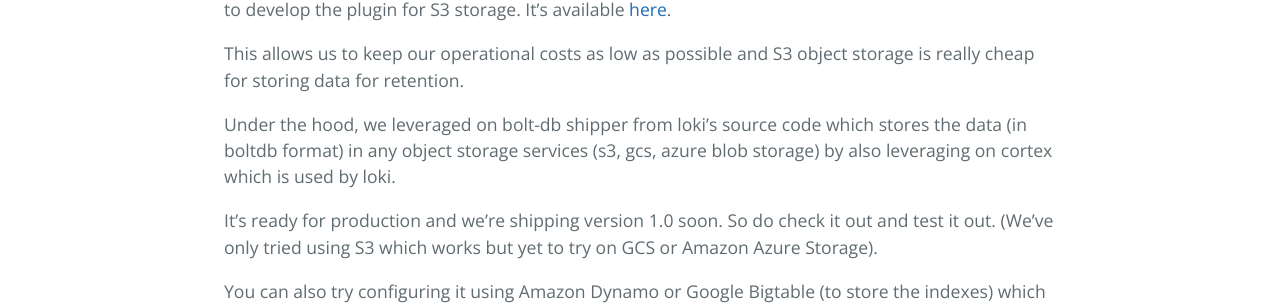
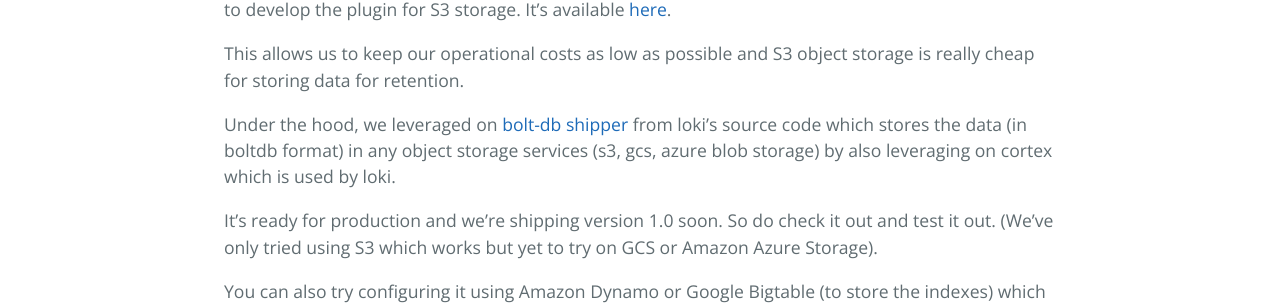
Before and after one commit to muhammadn/muhammadn.github.io, a Jekyll site: the page built from _posts/2021-04-24-jaeger-with-s3-storage.md, in a window 1280 px wide. Shown: the part 810-1117 px from the top of the page. Built offline with Jekyll 4.4.1, drawn with Linux system fonts in a browser that asks for light colours; part of the change alters nothing that is shown.

```diff
--- a/_posts/2021-04-24-jaeger-with-s3-storage.md
+++ b/_posts/2021-04-24-jaeger-with-s3-storage.md
@@ -18,7 +18,7 @@ Since Jaeger supports "plugins" using Hashicorp's `go-plugin`, i and my team dec
 
 This allows us to keep our operational costs as low as possible and S3 object storage is really cheap for storing data for retention.
 
-Under the hood, we leveraged on bolt-db shipper from loki's source code which stores the data (in boltdb format) in any object storage services (s3, gcs, azure blob storage) by also leveraging on cortex which is used by loki.
+Under the hood, we leveraged on [bolt-db shipper](https://grafana.com/docs/loki/latest/operations/storage/boltdb-shipper) from loki's source code which stores the data (in boltdb format) in any object storage services (s3, gcs, azure blob storage) by also leveraging on cortex which is used by loki.
 
 It's ready for production and we're shipping version 1.0 soon. So do check it out and test it out. (We've only tried using S3 which works but yet to try on GCS or Amazon Azure Storage).
 
```
